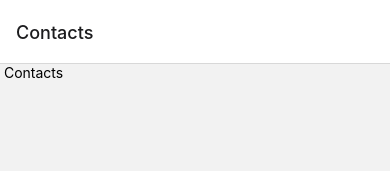
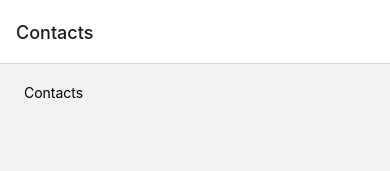
Before and after one commit to davidecarizzoni/firstApp, a React Native app: screen /Contacts in a window 390 px wide. Shown: the top 171 px of the page. Built offline with nearby package versions, Linux system fonts and the light colour scheme.

Commit message:
feat: create container and contacts

```diff
--- /dev/null
+++ b/src/components/Container.js
@@ -0,0 +1,18 @@
+import React from 'react';
+import {View, StyleSheet, Text, ScrollView} from 'react-native';
+
+const Container = ({style, children}) => {
+  return (
+    <ScrollView>
+      <View style={[styles.wrapper, style]}>{children}</View>
+    </ScrollView>
+  );
+};
+
+const styles = StyleSheet.create({
+  wrapper: {
+    padding: 20,
+  },
+});
+
+export default Container;
--- a/src/context/initialStates/authInitialState.js
+++ b/src/context/initialStates/authInitialState.js
@@ -1,5 +1,5 @@
 export default {
-  isLoggedIn: false,
+  isLoggedIn: true,
   data: {},
   error: null,
   loading: false,
--- a/src/navigations/index.js
+++ b/src/navigations/index.js
@@ -5,7 +5,9 @@ import HomeNavigator from './HomeNavigator';
 import {GlobalContext} from '../context/Provider';
 
 const AppNavContainer = () => {
-  const isLoggedIn = true;
+  const {
+    authState: {isLoggedIn},
+  } = useContext(GlobalContext);
   const state = useContext(GlobalContext);
 
   console.log({state});
--- a/src/screens/contacts/Contacts.js
+++ b/src/screens/contacts/Contacts.js
@@ -1,11 +1,12 @@
 import React from 'react';
 import {View, StyleSheet, Text} from 'react-native';
+import Container from '../../components/Container';
 
 const Contacts = props => {
   return (
-    <View>
+    <Container>
       <Text> Contacts </Text>
-    </View>
+    </Container>
   );
 };
 
```
